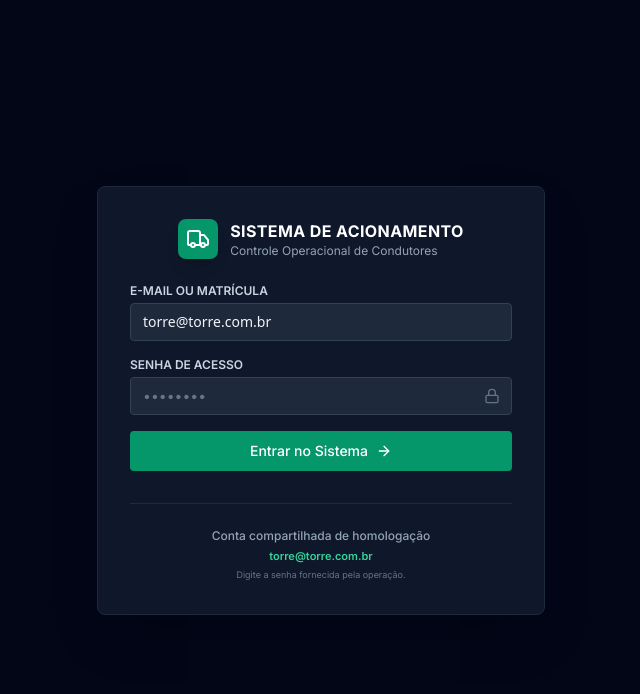
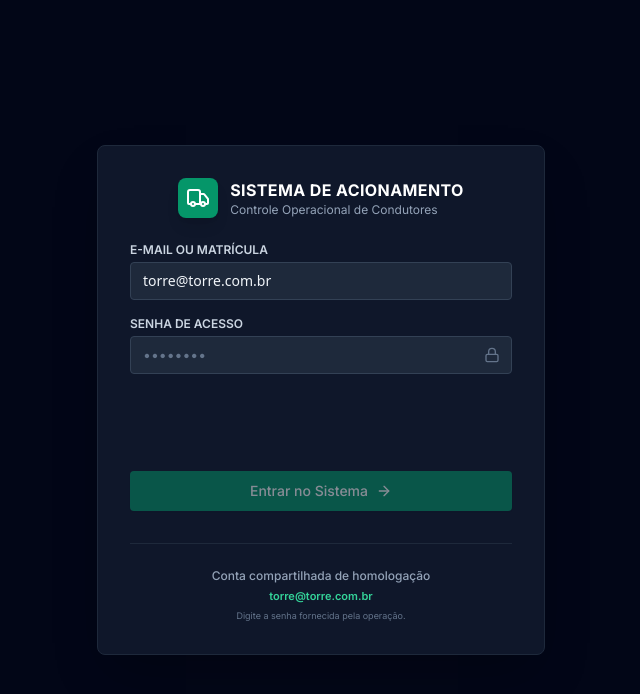
Before and after one commit to dxzin/sistema-acionamento, a Next.js app: page /login in a window 1280 px wide. Shown: the top 694 px of the page, without its empty margins (319-959 px from the left). Built offline with nearby package versions, Linux system fonts and the light colour scheme; no server answers.

Commit message:
feat: add Turnstile protection to login

```diff
--- a/src/app/login/page.tsx
+++ b/src/app/login/page.tsx
@@ -1,8 +1,9 @@
 "use client";
 
-import React, { useState } from "react";
+import React, { useCallback, useRef, useState } from "react";
 import { useRouter } from "next/navigation";
 import { useAuth } from "@/lib/auth-context";
+import { TurnstileWidget, TurnstileWidgetHandle } from "@/components/auth/TurnstileWidget";
 import { Truck, ArrowRight, Lock, AlertCircle } from "lucide-react";
 
 export default function LoginPage() {
@@ -12,6 +13,10 @@ export default function LoginPage() {
   const [password, setPassword] = useState("");
   const [isLoading, setIsLoading] = useState(false);
   const [errorMessage, setErrorMessage] = useState<string | null>(null);
+  const [captchaToken, setCaptchaToken] = useState<string | null>(null);
+  const turnstileRef = useRef<TurnstileWidgetHandle>(null);
+  const turnstileSiteKey = process.env.NEXT_PUBLIC_TURNSTILE_SITE_KEY || "0x4AAAAAAFqePekZPz_a7l_e";
+  const handleCaptchaToken = useCallback((token: string | null) => setCaptchaToken(token), []);
 
   const handleSubmit = async (e: React.FormEvent) => {
     e.preventDefault();
@@ -19,17 +24,22 @@ export default function LoginPage() {
       setErrorMessage("Por favor, preencha o e-mail e a senha.");
       return;
     }
+    if (turnstileSiteKey && !captchaToken) {
+      setErrorMessage("Conclua a verificação de segurança antes de entrar.");
+      return;
+    }
 
     setIsLoading(true);
     setErrorMessage(null);
 
-    const success = await login(email, "operator", password);
+    const success = await login(email, "operator", password, captchaToken ?? undefined);
     setIsLoading(false);
 
     if (success) {
       router.push("/acionamento");
       router.refresh();
     } else {
+      turnstileRef.current?.reset();
       setErrorMessage("Falha na autenticação. Verifique suas credenciais.");
     }
   };
@@ -90,9 +100,17 @@ export default function LoginPage() {
             </div>
           </div>
 
+          {turnstileSiteKey && (
+            <TurnstileWidget
+              ref={turnstileRef}
+              siteKey={turnstileSiteKey}
+              onTokenChange={handleCaptchaToken}
+            />
+          )}
+
           <button
             type="submit"
-            disabled={isLoading}
+            disabled={isLoading || Boolean(turnstileSiteKey && !captchaToken)}
             className="w-full py-2.5 bg-emerald-600 hover:bg-emerald-500 disabled:opacity-50 text-white rounded font-medium text-sm transition-colors flex items-center justify-center space-x-2 shadow-sm"
           >
             <span>{isLoading ? "Autenticando..." : "Entrar no Sistema"}</span>
--- /dev/null
+++ b/src/components/auth/TurnstileWidget.tsx
@@ -0,0 +1,75 @@
+"use client";
+
+import Script from "next/script";
+import { forwardRef, useCallback, useImperativeHandle, useRef } from "react";
+
+interface TurnstileApi {
+  render(
+    container: HTMLElement,
+    options: {
+      sitekey: string;
+      theme: "dark" | "light" | "auto";
+      callback: (token: string) => void;
+      "expired-callback": () => void;
+      "error-callback": () => void;
+    },
+  ): string;
+  remove(widgetId: string): void;
+  reset(widgetId: string): void;
+}
+
+declare global {
+  interface Window {
+    turnstile?: TurnstileApi;
+  }
+}
+
+export interface TurnstileWidgetHandle {
+  reset(): void;
+}
+
+interface TurnstileWidgetProps {
+  siteKey: string;
+  onTokenChange(token: string | null): void;
+}
+
+export const TurnstileWidget = forwardRef<TurnstileWidgetHandle, TurnstileWidgetProps>(
+  function TurnstileWidget({ siteKey, onTokenChange }, ref) {
+    const containerRef = useRef<HTMLDivElement>(null);
+    const widgetIdRef = useRef<string | null>(null);
+
+    const renderWidget = useCallback(() => {
+      const container = containerRef.current;
+      const turnstile = window.turnstile;
+      if (!container || !turnstile || widgetIdRef.current) return;
+
+      widgetIdRef.current = turnstile.render(container, {
+        sitekey: siteKey,
+        theme: "dark",
+        callback: (token) => onTokenChange(token),
+        "expired-callback": () => onTokenChange(null),
+        "error-callback": () => onTokenChange(null),
+      });
+    }, [onTokenChange, siteKey]);
+
+    useImperativeHandle(ref, () => ({
+      reset() {
+        onTokenChange(null);
+        if (widgetIdRef.current && window.turnstile) {
+          window.turnstile.reset(widgetIdRef.current);
+        }
+      },
+    }), [onTokenChange]);
+
+    return (
+      <>
+        <Script
+          src="https://challenges.cloudflare.com/turnstile/v0/api.js?render=explicit"
+          strategy="afterInteractive"
+          onReady={renderWidget}
+        />
+        <div ref={containerRef} className="flex min-h-[65px] justify-center" aria-label="Verificação de segurança" />
+      </>
+    );
+  },
+);
--- a/src/lib/auth-context.tsx
+++ b/src/lib/auth-context.tsx
@@ -9,7 +9,7 @@ import { canAccessPage } from "./access-control";
 interface AuthContextType {
   user: Profile | null;
   isLoading: boolean;
-  login: (email: string, role?: UserRole, password?: string) => Promise<boolean>;
+  login: (email: string, role?: UserRole, password?: string, captchaToken?: string) => Promise<boolean>;
   logout: () => Promise<void>;
   isAuthenticated: boolean;
 }
@@ -66,7 +66,7 @@ export function AuthProvider({ children }: { children: React.ReactNode }) {
     initAuth();
   }, []);
 
-  const login = async (email: string, role: UserRole = "operator", password?: string): Promise<boolean> => {
+  const login = async (email: string, role: UserRole = "operator", password?: string, captchaToken?: string): Promise<boolean> => {
     setIsLoading(true);
     try {
       const supabase = createClient();
@@ -74,6 +74,7 @@ export function AuthProvider({ children }: { children: React.ReactNode }) {
         const { data, error } = await supabase.auth.signInWithPassword({
           email: email.trim(),
           password,
+          options: captchaToken ? { captchaToken } : undefined,
         });
 
         if (error) {
```
